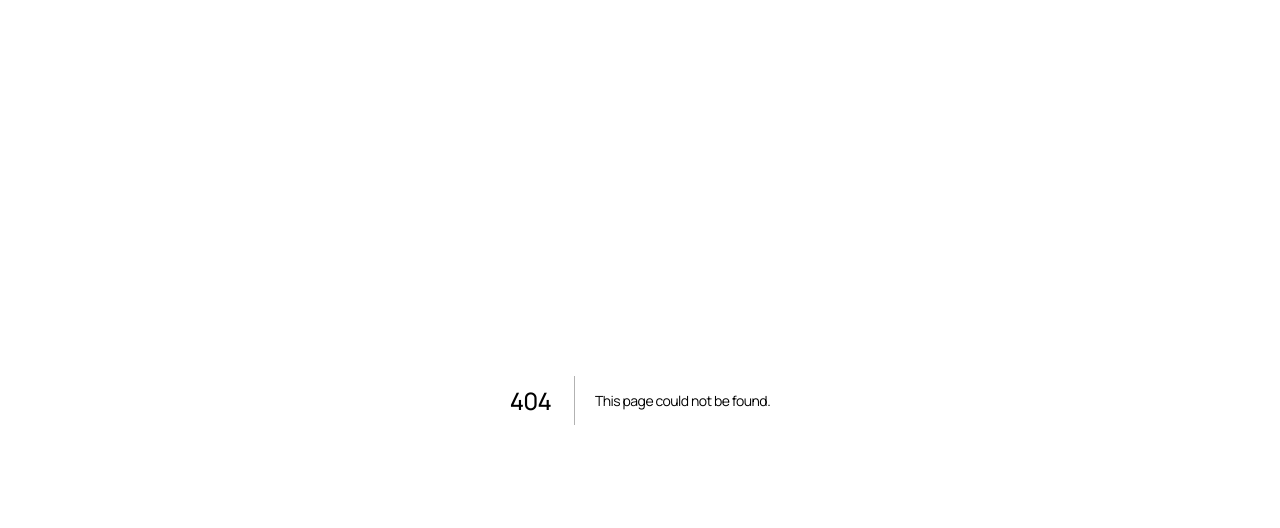
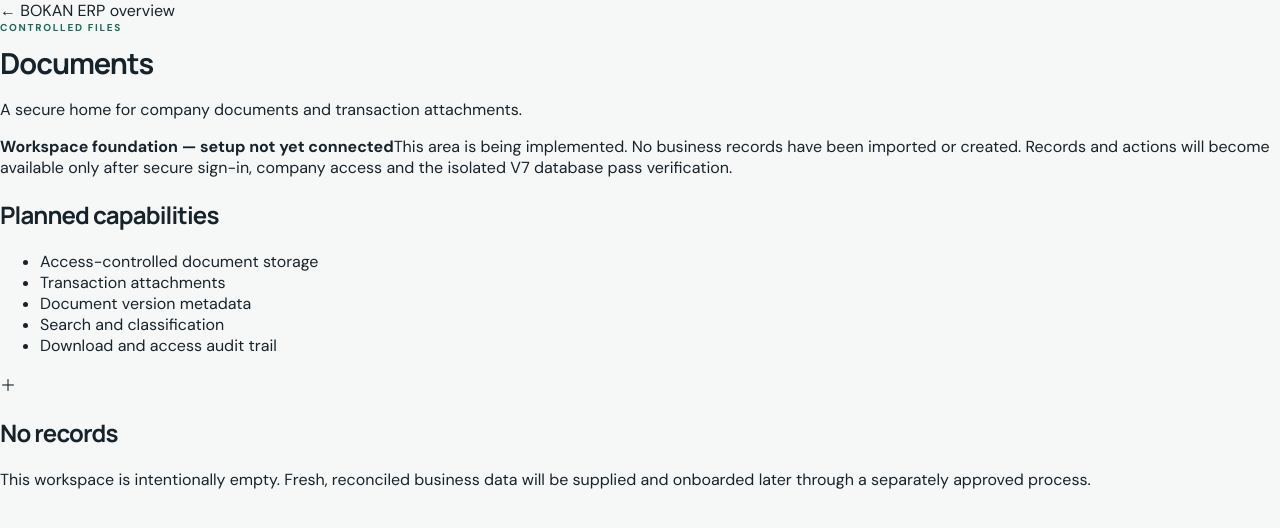
Before and after one commit to bokanplc/prime-erp, a Next.js app: page /documents in a window 1280 px wide. Before the commit this address had no page. Shown: the top 528 px of the page. Built offline with nearby package versions, Linux system fonts and the light colour scheme.

Commit message:
feat(v7): add empty operational workspace foundations

```diff
--- /dev/null
+++ b/src/app/documents/page.tsx
@@ -0,0 +1,5 @@
+import { WorkspacePage } from "@/components/workspace-page";
+
+export default function DocumentsPage() {
+  return <WorkspacePage eyebrow="Controlled files" title="Documents" description="A secure home for company documents and transaction attachments." capabilities={["Access-controlled document storage","Transaction attachments","Document version metadata","Search and classification","Download and access audit trail"]} />;
+}
```
